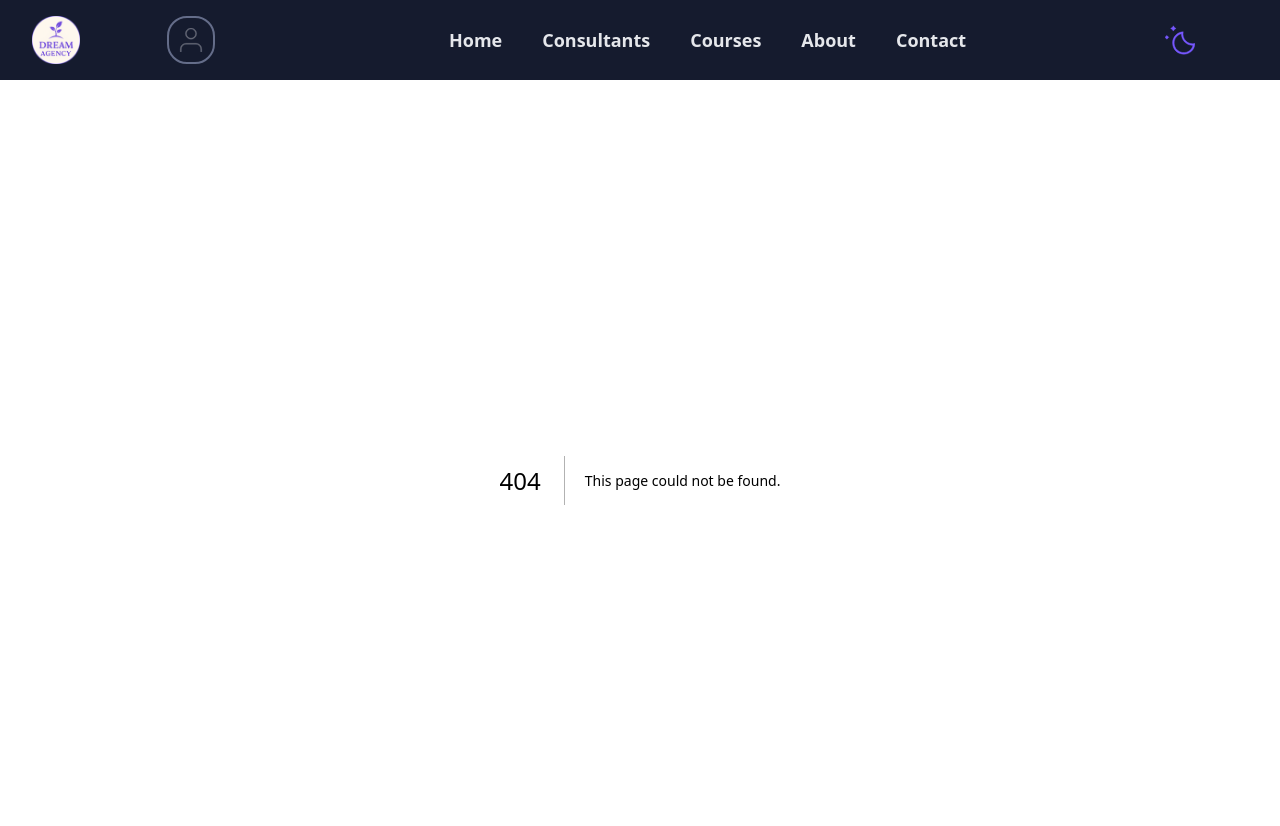
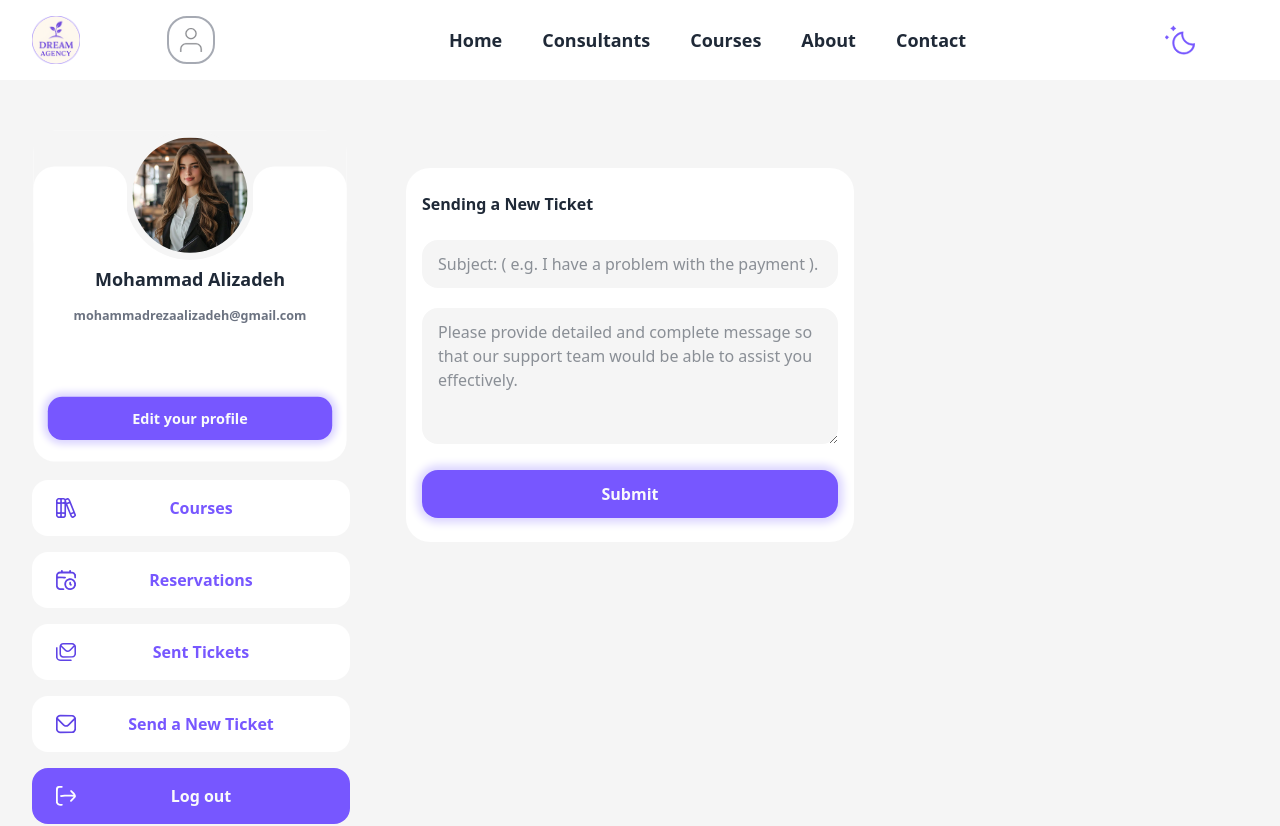
Before and after one commit to DreamAgencyhub/Front-end, a Next.js app: page /profile/support in a window 1280 px wide. Before the commit this address had no page. Shown: the top 826 px of the page. Built offline with nearby package versions, Linux system fonts and the light colour scheme.

Commit message:
feat: add send tecket to support to user's dashboard

```diff
--- /dev/null
+++ b/app/(public)/(user)/profile/support/TicketSubmitForm.tsx
@@ -0,0 +1,61 @@
+"use client";
+import Button from "@/app/components/ui/Button";
+import Input from "@/app/components/ui/Input";
+import Textarea from "@/app/components/ui/Textarea";
+import { useForm } from "react-hook-form";
+
+export default function TicketSubmitForm() {
+  const {
+    register,
+    formState: { errors },
+    handleSubmit,
+  } = useForm({ mode: "all" });
+
+  const onSubmit = () => {};
+
+  return (
+    <form
+      onSubmit={handleSubmit(onSubmit)}
+      className="bg-secondary-default w-full  rounded-3xl px-4 py-6 flex flex-col gap-5 mx-auto md:max-w-md lg:mt-14 lg:mx-10 "
+    >
+      <h3 className="font-semibold ">Sending a New Ticket</h3>
+      <Input
+        name="subject"
+        type="text"
+        placeholder="Subject: ( e.g. I have a problem with the payment )."
+        register={register("subject", {
+          minLength: {
+            value: 4,
+            message: "You have to write a meaningful subject.",
+          },
+          maxLength: {
+            value: 30,
+            message: "Subject should be less than 30 characters!",
+          },
+          required: "You should provide a subject.",
+        })}
+        errors={errors}
+      />
+      <Textarea
+        errors={errors}
+        name="ticket-content"
+        register={register("ticket-content", {
+          minLength: {
+            value: 10,
+            message: "Please provide a good detailed message.",
+          },
+          maxLength: {
+            value: 400,
+            message: "Please provide a message less than 400 characters.",
+          },
+
+          required: "This filed is required!",
+        })}
+        placeholder="Please provide detailed and complete message so that our support team would be able to assist you effectively."
+      />
+      <Button variant="primary" size="medium">
+        Submit
+      </Button>
+    </form>
+  );
+}
--- /dev/null
+++ b/app/(public)/(user)/profile/support/page.tsx
@@ -0,0 +1,9 @@
+import TicketSubmitForm from "./TicketSubmitForm";
+
+export default function page() {
+  return (
+    <div className=" w-full">
+      <TicketSubmitForm />
+    </div>
+  );
+}
--- a/app/layout.tsx
+++ b/app/layout.tsx
@@ -30,7 +30,7 @@ export default function RootLayout({
   children: React.ReactNode;
 }>) {
   return (
-    <html lang="en" data-theme="dark" className="scroll-smooth">
+    <html lang="en" data-theme="light" className="scroll-smooth">
       <body
         className={`${manrope.variable} ${spaceGrotesk.variable} font-sans bg-default-color  text-text-default `}
       >
```
